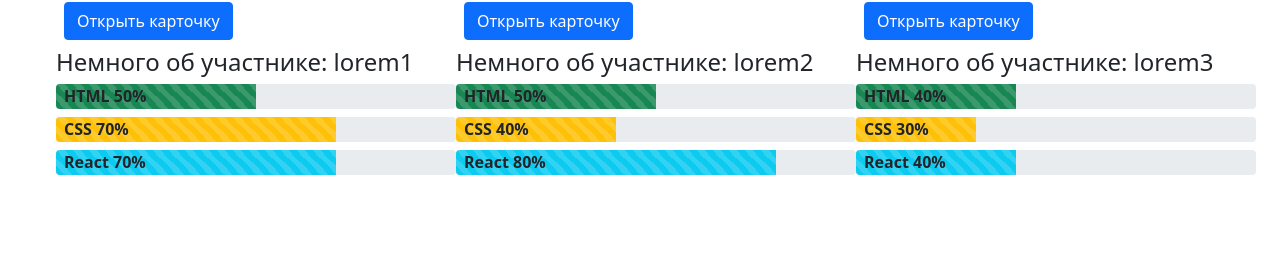
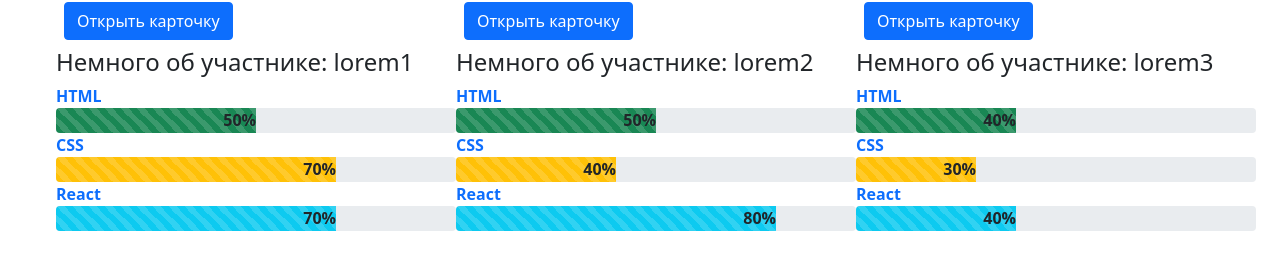
Before and after one commit to santaz0r/reactHackathon, a React (Create React App) app: page / in a window 1280 px wide. Shown: the part 348-618 px from the top of the page. Built offline with nearby package versions, Linux system fonts and the light colour scheme.

Commit message:
some fix

```diff
--- a/src/app/components/progressBar.jsx
+++ b/src/app/components/progressBar.jsx
@@ -2,12 +2,12 @@ import React from "react";
 import PropTypes from "prop-types";
 
 const ProgressBar = ({ skills }) => {
-    return skills.map((skill) => (
-        <div
-            className="progress mt-2"
-            key={skill.id}
-            style={{ height: "25px" }}
-        >
+    return (
+        <div className="d-flex flex-column">
+            {skills.map((skill) => (
+                <div key={skill.id}>
+                    <p className="fw-bold m-0 text-primary fs-6">{`${skill.name}`}</p>
+                    <div className="progress " style={{ height: "25px" }}>
                         <div
                             className={skill.color}
                             role="progressbar"
@@ -16,10 +16,13 @@ const ProgressBar = ({ skills }) => {
                             aria-valuemin="0"
                             aria-valuemax="100"
                         >
-                <p className="fw-bold ms-2 fs-6">{`${skill.name} ${skill.value}%`}</p>
+                            <p className="fw-bold  fs-6 text-end">{` ${skill.value}%`}</p>
                         </div>
                     </div>
-    ));
+                </div>
+            ))}
+        </div>
+    );
 };
 
 ProgressBar.propTypes = {
--- a/src/app/team.js
+++ b/src/app/team.js
@@ -14,7 +14,9 @@ const users = [
             { ...skills.html, value: 50 },
             { ...skills.css, value: 70 },
             { ...skills.react, value: 70 }
-        ]
+        ],
+        favorite: false,
+        teamLeader: false
     },
 
     {
@@ -26,7 +28,9 @@ const users = [
             { ...skills.html, value: 50 },
             { ...skills.css, value: 40 },
             { ...skills.react, value: 80 }
-        ]
+        ],
+        favorite: false,
+        teamLeader: false
     },
     {
         id: 3,
@@ -37,7 +41,9 @@ const users = [
             { ...skills.html, value: 40 },
             { ...skills.css, value: 30 },
             { ...skills.react, value: 40 }
-        ]
+        ],
+        favorite: false,
+        teamLeader: true
     }
 ];
 
```
Also changed, not shown: src/app/App.jsx (+0 -17 lines), src/app/team.json (deleted, +0 -30 lines), .eslintrc.js. Lines whose indentation alone changed are shown as unchanged.
